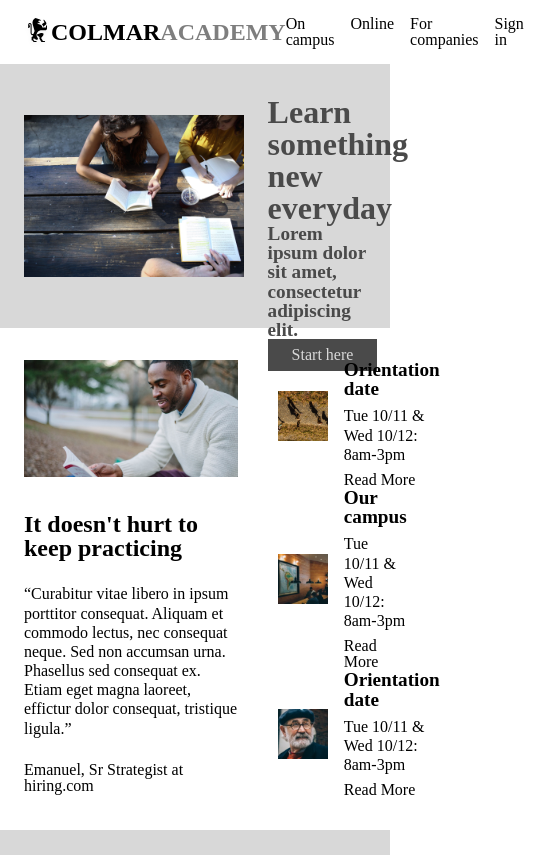
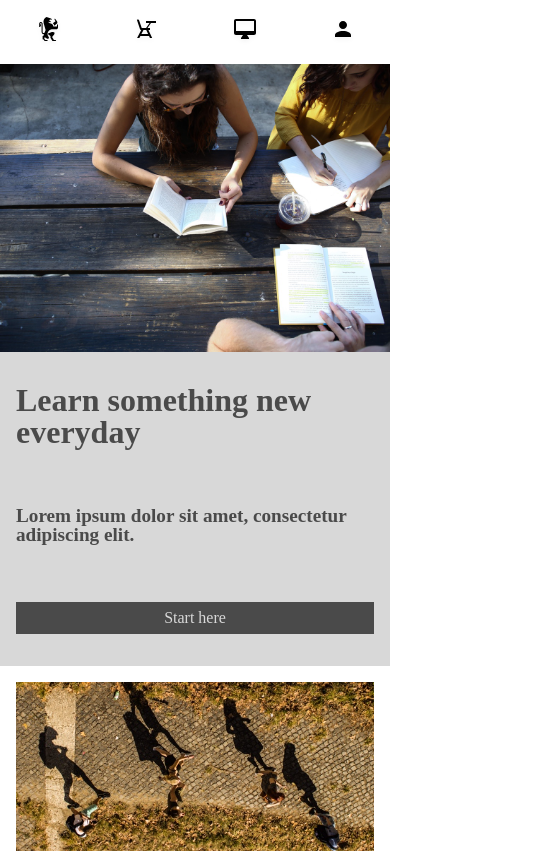
Before and after one commit to Tonyyyy1234/colmar, a plain HTML site: page index.html in a window 390 px wide. Shown: the top 855 px of the page, 540 px wide, since content can reach past the window. Drawn offline with Linux system fonts and the light colour scheme.

Commit message:
Finished Wireframe

```diff
--- a/index.html
+++ b/index.html
@@ -25,11 +25,20 @@
       </div>
     </header>
 
+    <!-- Mobile Header-->
+
+    <div class="ios-header">
+      <a href="#"><img src="resources/images/ic-logo.svg"></a>
+      <a href="#"><img src="resources/images/ic-on-campus.svg"></a>
+      <a href="#"><img src="resources/images/ic-online.svg"></a>
+      <a href="#">  <img src="resources/images/ic-login.svg"></a>
+    </div>
+
 
   <!-- Top Banner -->
 
   <div class="banner">
-    <div class="container">
+    <div class="container ios-banner">
       <div class="learn">
         <img src="resources/images/banner.jpg" alt="Photo of three students studying">
         <div class="everyday">
@@ -57,7 +66,8 @@
 
         <div class="info-box">
           <div class="information orientation">
-            <img src="resources/images/information-orientation.jpg" alt="A picture of students walking">
+            <img src="resources/images/information-orientation.jpg" alt="A picture of students walking" class="info-pic">
+            <img src="resources/images/information-orientation-mobile.jpg" class="mobile-pic">
             <div class="extra">
               <h3>Orientation date</h3>
               <p>Tue 10&sol;11 &amp; Wed 10&sol;12&colon; 8am-3pm</p>
@@ -68,7 +78,8 @@
 
         <div class="info-box">
           <div class="information">
-            <img src="resources/images/information-campus.jpg" alt="A picture of students walking">
+            <img src="resources/images/information-campus.jpg" alt="A picture of students walking" class="info-pic">
+            <img src="resources/images/information-campus-mobile.jpg" alt="A picture of students walking" class="mobile-pic">
             <div class="extra">
               <h3>Our campus</h3>
               <p>Tue 10&sol;11 &amp; Wed 10&sol;12&colon; 8am-3pm</p>
@@ -79,7 +90,8 @@
 
         <div class="info-box">
           <div class="information">
-            <img src="resources/images/information-guest-lecture.jpg" alt="A picture of students walking">
+            <img src="resources/images/information-guest-lecture.jpg" alt="A picture of students walking" class="info-pic">
+            <img src="resources/images/information-guest-lecture-mobile.jpg" alt="A picture of students walking" class="mobile-pic">
             <div class="extra">
               <h3>Orientation date</h3>
               <p>Tue 10&sol;11 &amp; Wed 10&sol;12&colon; 8am-3pm</p>
--- a/resources/css/style.css
+++ b/resources/css/style.css
@@ -63,6 +63,10 @@ footer ul li{
   opacity: .5;
 }
 
+.ios-header {
+  display: none;
+}
+
 /* Top Banner */
 
 .banner,
@@ -95,6 +99,10 @@ footer ul li{
   color: #d8d8d8;
   text-align: center;
   padding: 8px 0;
+}
+
+.mobile-pic {
+  display: none;
 }
 
 /* Information Section */
@@ -168,7 +176,8 @@ footer ul li{
 }
 
 .field-box {
-  width: 30%;
+  /* width: 30%; */
+  width: 350px;
   overflow: hidden;
   background-color: white;
   margin: 16px;
@@ -203,6 +212,10 @@ video {
   height: auto;
 }
 
+.video-column h2 {
+  margin: 24px 0 8px 0;
+}
+
 .fisma {
   justify-content: flex-start;
 }
@@ -224,3 +237,169 @@ footer {
 }
 
 /* media queries */
+
+@media only screen and (max-width: 800px){
+  .information img {
+    width: 60%;
+    height: auto;
+    margin: 16px;
+  }
+
+  .information {
+    flex-wrap: wrap;
+  }
+}
+
+@media only screen and (max-width: 470px){
+
+  .container {
+    width: 100%;
+    margin: 0 auto;
+  }
+
+  /* mobile header */
+
+   header {
+     display: none;
+   }
+
+   .ios-header {
+     height: 64px;
+     display: flex;
+     justify-content: space-around;
+     align-items: center;
+   }
+
+   /* mobile banner */
+
+   .banner img{
+     width: 100%;
+     height: auto;
+     margin: 0;
+   }
+
+   .learn {
+     flex-direction: column;
+   }
+
+   .everyday {
+     width: 100%;
+     height: 250px;
+     justify-content: space-between;
+     margin: 32px 0;
+   }
+
+   .everyday h1, h3, span {
+     margin: 0 16px;
+   }
+
+   /* Mobile Info */
+
+   .info {
+     margin: 16px 16px 0 16px;
+   }
+
+   .practice {
+     display: none;
+   }
+
+   .info-pic {
+     display: none;
+   }
+
+   .mobile-pic {
+     display: block;
+   }
+
+   .campus {
+     width: 100%;
+     display: flex;
+     flex-direction: column;
+     justify-content: center;
+     margin: 0;
+   }
+
+   .information {
+     display: flex;
+     flex-direction: column;
+     align-items: flex-start;
+   }
+
+   .information img {
+     width: 100%;
+     height: auto;
+     margin: 0 0 16px 0;
+   }
+
+   .extra p{
+     padding: 8px 16px;
+   }
+
+   .extra a{
+     padding-left: 16px;
+   }
+
+   .info-box{
+     margin-bottom: 32px;
+   }
+
+   /* Mobile Learning Section */
+
+   .field-box img,
+   .field-box h4,
+   .field-box p {
+     display: none;
+   }
+
+   .learning {
+     background-color: white;
+   }
+
+   .learning-container {
+     padding: 0;
+   }
+
+   .learning-flex-container {
+     display: flex;
+     flex-wrap: wrap;
+     justify-content: center;
+   }
+
+   .field-box {
+     width: 100%;
+     /* overflow: hidden; */
+     background-color: #d8d8d8;
+     margin: 0 16px 8px 16px;
+   }
+
+   .field-box h3 {
+     padding: 16px;
+   }
+
+   /* mobile thesis */
+
+   .fisma {
+     display: none;
+   }
+
+   .video-column h2,
+   .video-column p {
+     display: none;
+   }
+
+   .video-column {
+     width: 100%;
+     margin: 16px 0 24px 0;
+   }
+
+   /* mobile footer */
+
+   .footer-links {
+     display: none;
+   }
+
+   footer {
+     border-top: none;
+     padding: 16px;
+   }
+}
```
